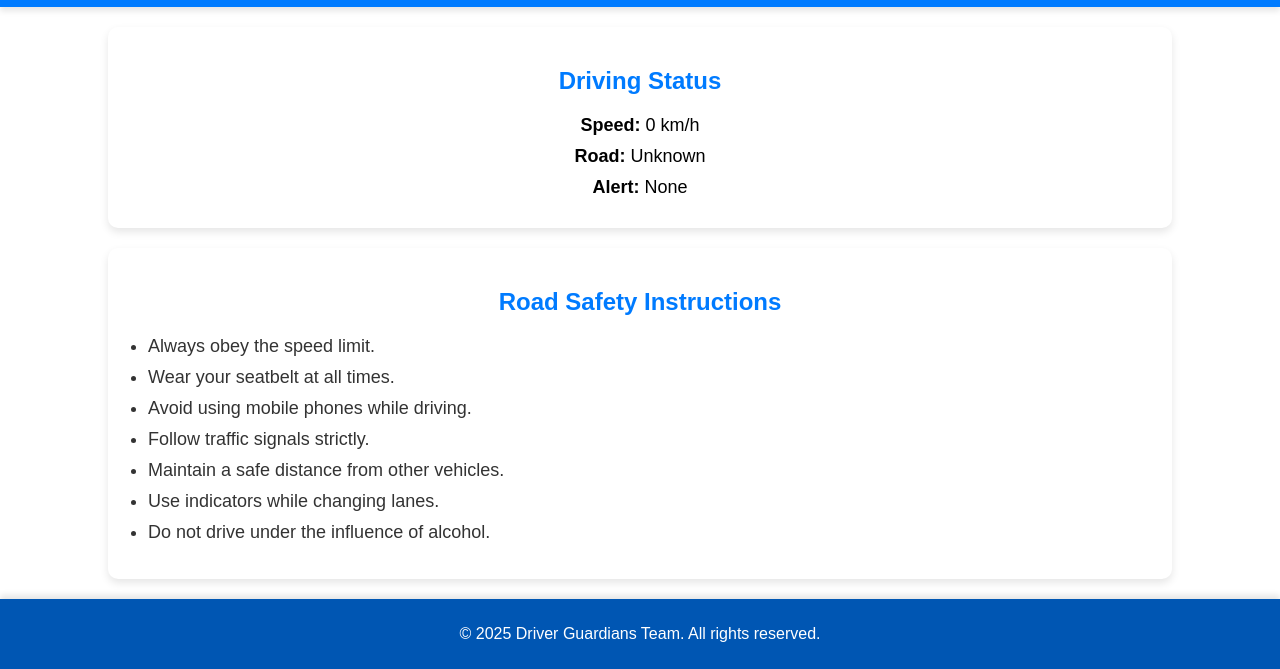
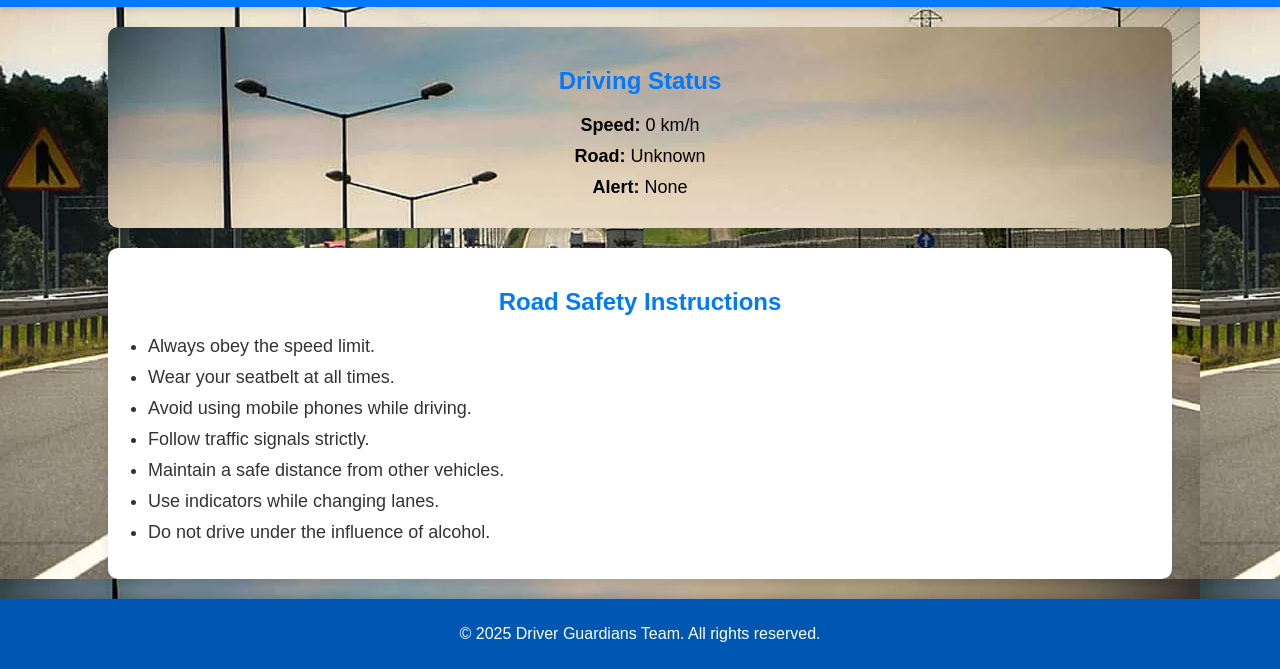
Before and after one commit to safedrive-webapplication/safedrive, a plain HTML site: page index.html in a window 1280 px wide. Shown: the part 217-886 px from the top of the page. Drawn offline with Linux system fonts and the light colour scheme; files whose address does not match are found by name.

Commit message:
style.css

```diff
--- a/style.css
+++ b/style.css
@@ -1,6 +1,6 @@
 /* General Styles */
 body {
-    background-image: url('assets/bg-road.jpeg');
+    background-image: url('bg-road.jpeg');
     font-family: Arial, sans-serif;
     margin: 0;
     padding: 0;
@@ -32,7 +32,7 @@ body {
 
 /* Info Panel */
 .info-container {
-    background-image: url('assets/bg-road.jpeg');
+    background-image: url('bg-road.jpeg');
     padding: 20px;
     text-align: center;
     margin: 20px auto;
```
